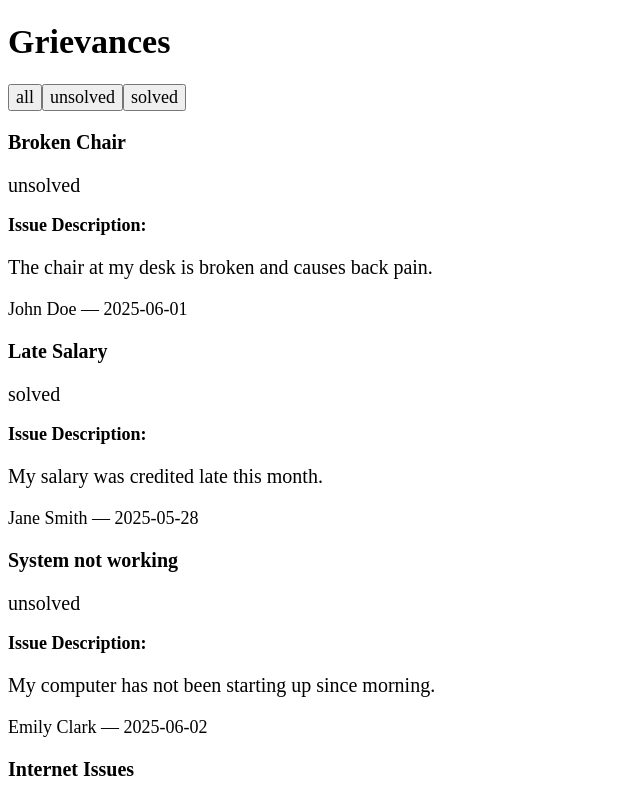
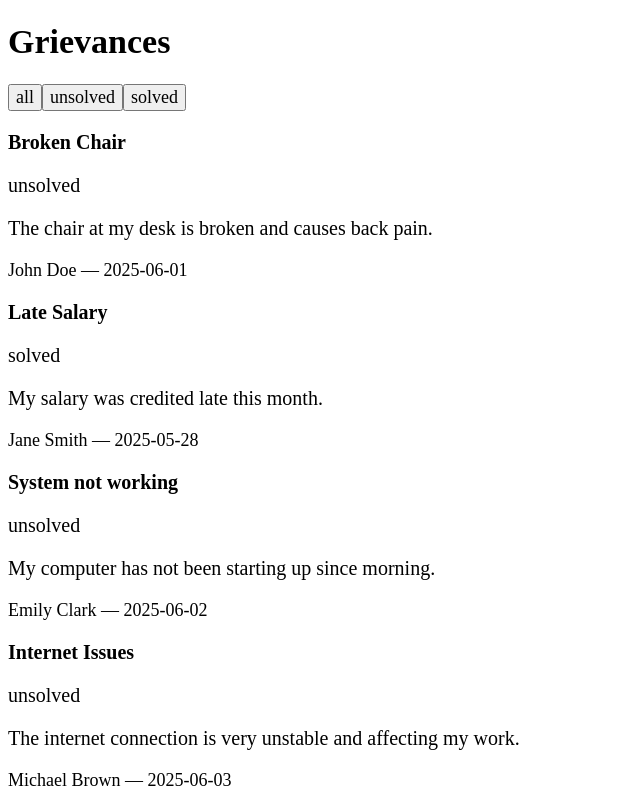
Before and after one commit to SMS-ReactAdminPannel/hrm-hrpanel, a Next.js app: page /GrievanceManagement/GrievanceManagement in a window 1280 px wide. Shown: the top 800 px of the page, without its empty margins (0-640 px from the left). Built offline with nearby package versions, Linux system fonts and the light colour scheme.

Commit message:
GRIEVANCE PAGE COMPLETED

```diff
--- a/src/components/common/GrievanceManagement/GrievanceCard.tsx
+++ b/src/components/common/GrievanceManagement/GrievanceCard.tsx
@@ -30,10 +30,10 @@ export const GrievanceCard: React.FC<Props> = ({ grievance }) => {
       </div>
 
      {/* DESCRIPTION BELOW ISSUE DESCRIPTION */}
-      <h3 className="text-sm font-semibold text-gray-800 mb-1" style={{
+      {/* <h3 className="text-sm font-semibold text-gray-800 mb-1" style={{
         fontSize: FONTS.paragraph.fontSize,
         fontFamily: FONTS.paragraph.fontFamily
-      }}>Issue Description:</h3>
+      }}>Issue Description:</h3> */}
 <p className="text-gray-700 mb-1 whitespace-pre-line">{grievance.description}</p>
 
       <div className=" text-sm text-gray-500"
--- a/src/components/common/GrievanceManagement/GrievanceDetailCard.tsx
+++ b/src/components/common/GrievanceManagement/GrievanceDetailCard.tsx
@@ -28,7 +28,7 @@ export const GrievanceDetailCard: React.FC<Props> = ({
       </button>
 
 
-      <h2 className="text-xl font-bold text-[#006666] mb-2"
+      <h2 className="text-xl font-bold text-black mb-2"
       style={{fontSize:FONTS.header.fontSize}}>{grievance.title}</h2>
 
 
@@ -43,14 +43,14 @@ export const GrievanceDetailCard: React.FC<Props> = ({
       </span>
 
 
-<h3 className="text-sm font-semibold text-gray-800 mb-2"
+<h3 className="text-sm font-semibold text-black mb-2"
 style={{fontSize:FONTS.header3.fontSize}}>Issue Description:</h3>
 <p className="text-gray-700 mb-3 whitespace-pre-line"
 style={{fontSize:FONTS.paragraph.fontSize}}>{grievance.description}</p>
 
 
 
-      <div className="text-sm text-gray-600 space-y-1 mb-4 "
+      <div className="text-sm text-black space-y-1 mb-4 "
         style={{ fontSize: FONTS.paragraph.fontSize }}>
         <p><strong>Employee:</strong> {grievance.employee}</p>
         <p><strong>Employee ID:</strong> {grievance.empid}</p>
--- a/src/pages/GrievanceManagement/GrievanceManagement.tsx
+++ b/src/pages/GrievanceManagement/GrievanceManagement.tsx
@@ -112,39 +112,46 @@ const GrievanceManagement = () => {
 }, [filter]);
 
   return (
-    <div className="min-h-screen">
-      <div className="max-w-full ">
-        <h1 className=" text-[black] mb-6"
-         style={{fontFamily:FONTS.header.fontFamily,
-          fontSize:FONTS.header.fontSize,
+    <div className="h-[100%] ">
+      <div className="h-screen w-[80%]  overflow-hidden flex flex-col p-6 fixed">
 
-         }}>
+        <h1
+          className="text-black mb-3"
+          style={{
+            fontFamily: FONTS.header.fontFamily,
+            fontSize: FONTS.header.fontSize,
+          }}
+        >
           Grievances
         </h1>
-          {/* ALL , UNSOLVED AND SOLVED NAVBAR  */}
-        <div className="flex space-x-4 mb-6">
+
+
+        <div className="flex space-x-4 mb-4">
           {(["all", "unsolved", "solved"] as const).map((status) => (
             <button
               key={status}
               onClick={() => setFilter(status)}
-              style={{fontFamily:FONTS.header.fontFamily,
-                      fontSize:FONTS.paragraph.fontSize
+              style={{
+                fontFamily: FONTS.header.fontFamily,
+                fontSize: FONTS.paragraph.fontSize,
               }}
-              className={`px-4 py-2 bg-red-200 rounded-full font-medium
-                 capitalize  transition-all duration-200 text-sm ${
-                filter === status
-                ? " text-black backdrop-filter backdrop-blur  bg-opacity-10 backdrop-saturate-100 backdrop-contrast-100"
-                : "text-[#006666]  hover:bg-gray-400 hover:text-white"
-              }`}
+              className={`px-4 py-2 bg-red-200 rounded-full font-medium capitalize transition-all duration-200 text-sm ${filter === status
+                  ? "text-black backdrop-filter backdrop-blur bg-opacity-10 backdrop-saturate-100 backdrop-contrast-100"
+                  : "text-[#006666] hover:bg-gray-400 hover:text-white"
+                }`}
             >
               {status}
             </button>
           ))}
         </div>
 
-        <div className="flex gap-6 backdrop-blur-md backdrop-saturate-150 backdrop-contrast-100">
-          {/* Grievance List Panel */}
-          <div className={`w-full ${selectedGrievance ? 'w-1/2' : 'w-full'} transition-all duration-300`}>
+
+        <div className="flex flex-1 gap-6 backdrop-blur-md backdrop-saturate-150 backdrop-contrast-100 ">
+
+          <div
+            className={` ${selectedGrievance ? "w-1/2 h-[50%]" : "w-1/2  h-[10%]"
+              } h-[66%] overflow-y-auto pr-4`}
+          >
             <div className="space-y-2">
               {filteredGrievances.length === 0 ? (
                 <p className="text-center text-gray-400 mt-8">No grievances to show.</p>
@@ -153,7 +160,6 @@ const GrievanceManagement = () => {
                   <div
                     key={grievance.id}
                     onClick={() => setSelectedGrievance(grievance)}
-                    className="cursor-pointer"
                     style={{
                       fontFamily: FONTS.paragraph.fontFamily,
                       fontSize: FONTS.header3.fontSize,
@@ -166,10 +172,10 @@ const GrievanceManagement = () => {
             </div>
           </div>
 
-          {/* Grievance Detail Panel - Show only if one is selected */}
+          {/* Grievance Detail */}
           {selectedGrievance && (
             <div
-              className="w-1/2 bg-[#fef7f4] border-l border-[#ecdcd7] pl-6 transition-all duration-300"
+              className="w-1/2 h-[66%] overflow-hidden bg-[#fef7f4] border-l border-[#ecdcd7]  "
               style={{ fontSize: FONTS.paragraph.fontSize }}
             >
               <GrievanceDetailCard
@@ -180,8 +186,8 @@ const GrievanceManagement = () => {
             </div>
           )}
         </div>
+      </div>
 
-      </div>
     </div>
   );
 };
```
